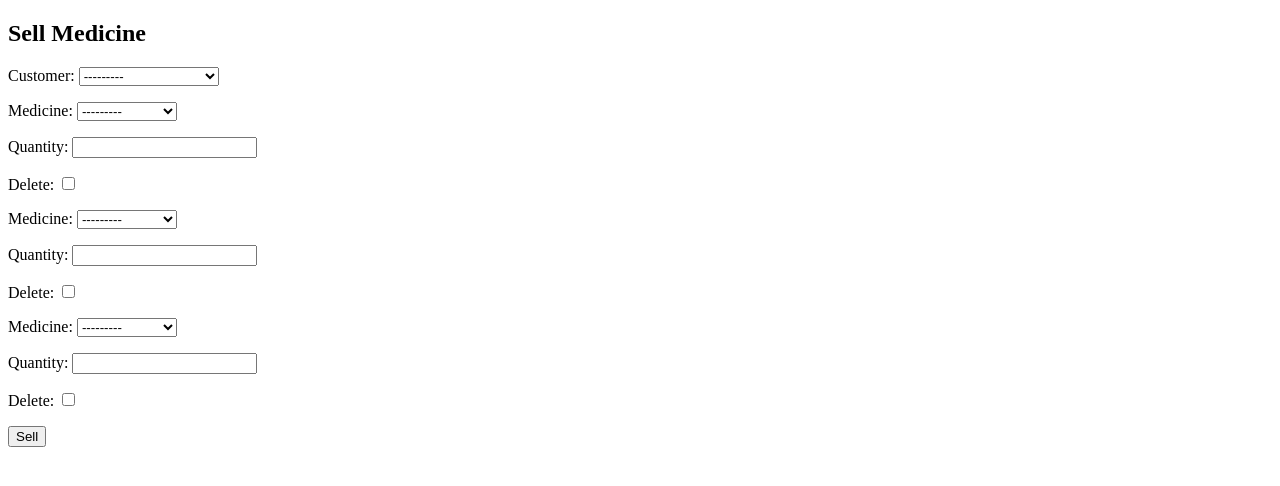
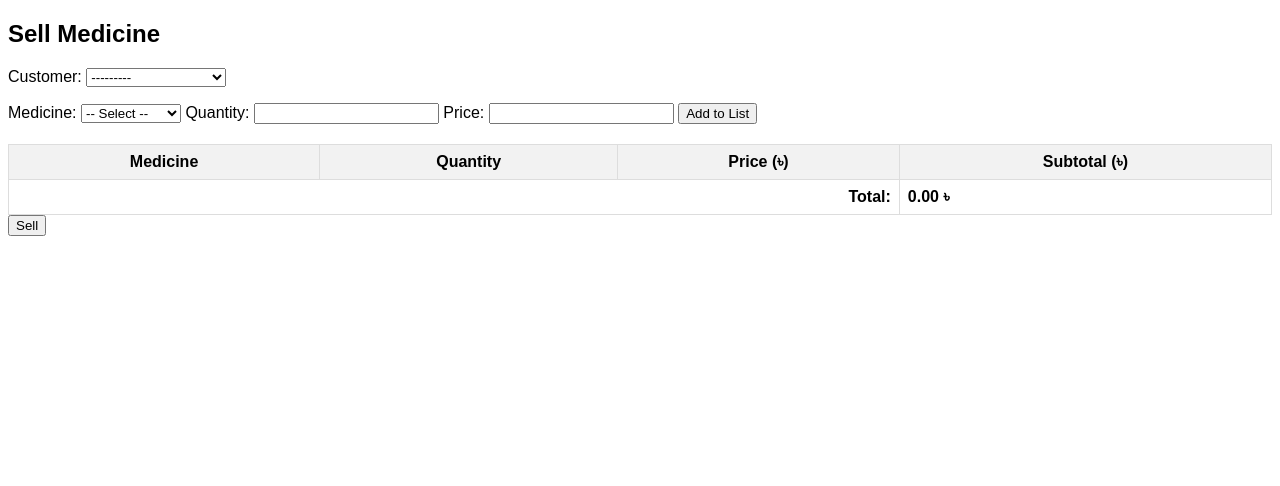
Before and after one commit to ShakilAhmedKhan/pharmapos, a Django app: page /sell-medicine/ in a window 1280 px wide. Shown: the top 486 px of the page. Run offline with Django 5.2, Linux system fonts and the light colour scheme; data comes from the database, SQL or seed files in the repository; both versions use the stored data as it was after the commit.

Commit message:
some new files added to branch1

```diff
--- a/pharmacy/models.py
+++ b/pharmacy/models.py
@@ -1,4 +1,5 @@
 from django.db import models
+from django.db.models import Sum, F
 
 class Customer(models.Model):
     name = models.CharField(max_length=100)
@@ -10,6 +11,7 @@
 class Medicine(models.Model):
     name = models.CharField(max_length=100)
     stock = models.PositiveIntegerField()
+    price = models.DecimalField(max_digits=10, decimal_places=2)  # New field
     shelf_location = models.CharField(max_length=50)
 
     def __str__(self):
@@ -22,6 +24,9 @@
     def __str__(self):
         return f"Invoice #{self.id} - {self.customer.name}"
 
+    def total_price(self):
+        return self.items.aggregate(total=Sum(F('quantity') * F('medicine__price')))['total'] or 0
+
 class SaleItem(models.Model):
     sale = models.ForeignKey(Sale, on_delete=models.CASCADE, related_name='items')
     medicine = models.ForeignKey(Medicine, on_delete=models.CASCADE)
@@ -29,3 +34,6 @@
 
     def __str__(self):
         return f"{self.medicine.name} x {self.quantity}"
+
+    def subtotal(self):
+        return self.quantity * self.medicine.price
--- a/pharmacy/templates/pharmacy/add_customer.html
+++ b/pharmacy/templates/pharmacy/add_customer.html
@@ -5,7 +5,7 @@
     <title>Title</title>
 </head>
 <body>
-<h2>{{ view.model.__name__ }} Form</h2>
+<h2>Add Customer</h2>
 <form method="post">{% csrf_token %}{{ form.as_p }}<button type="submit">Save</button></form>
 </body>
 </html>
--- a/pharmacy/templates/pharmacy/add_medicine.html
+++ b/pharmacy/templates/pharmacy/add_medicine.html
@@ -5,7 +5,7 @@
     <title>Title</title>
 </head>
 <body>
-<h2>add med</h2>
+<h2>Add Medicine</h2>
 <form method="post">{% csrf_token %}{{ form.as_p }}<button type="submit">Save</button></form>
 </body>
 </html>
--- a/pharmacy/templates/pharmacy/sell_medicine.html
+++ b/pharmacy/templates/pharmacy/sell_medicine.html
@@ -2,15 +2,182 @@
 <html lang="en">
 <head>
     <meta charset="UTF-8">
-    <title>Title</title>
+    <title>Sell Medicine</title>
+    <style>
+        body {
+            font-family: Arial, sans-serif;
+        }
+        .medicine-list {
+            margin-top: 20px;
+            border-collapse: collapse;
+            width: 100%;
+        }
+        .medicine-list th, .medicine-list td {
+            border: 1px solid #ddd;
+            padding: 8px;
+        }
+        .medicine-list th {
+            background-color: #f2f2f2;
+        }
+    </style>
+    <script>
+        let medicineData = {};
+
+        function onMedicineChange() {
+            const selectedId = document.getElementById('medicine').value;
+            const price = medicineData[selectedId]?.price || 0;
+            document.getElementById('price').value = price;
+        }
+
+        function addMedicineToList() {
+            const medicineSelect = document.getElementById('medicine');
+            const selectedId = medicineSelect.value;
+            const medicineName = medicineSelect.options[medicineSelect.selectedIndex].text;
+            const quantity = document.getElementById('quantity').value;
+            const price = document.getElementById('price').value;
+
+            if (!selectedId || !quantity) {
+                alert('Please select a medicine and quantity');
+                return;
+            }
+
+            const table = document.getElementById('medicine-table-body');
+            const row = document.createElement('tr');
+
+            row.innerHTML = `
+                <td><input type="hidden" name="form-${table.rows.length}-medicine" value="${selectedId}">${medicineName}</td>
+                <td><input type="hidden" name="form-${table.rows.length}-quantity" value="${quantity}">${quantity}</td>
+                <td>${price}</td>
+            `;
+
+            table.appendChild(row);
+
+            document.getElementById('id_form-TOTAL_FORMS').value = table.rows.length;
+
+            // Reset inputs
+            document.getElementById('quantity').value = '';
+            document.getElementById('price').value = '';
+        }
+    </script>
 </head>
 <body>
 <h2>Sell Medicine</h2>
-<form method="post">{% csrf_token %}
+<form method="post">
+    {% csrf_token %}
     {{ sale_form.as_p }}
+
+    <!-- Hidden formset management -->
     {{ formset.management_form }}
-    {% for form in formset %}{{ form.as_p }}{% endfor %}
-    <button type="submit">Sell</button>
+
+    <!-- Dynamic medicine input area -->
+    <label for="medicine">Medicine:</label>
+    <select id="medicine" onchange="onMedicineChange()">
+        <option value="">-- Select --</option>
+        {% for med in formset.forms.0.fields.medicine.queryset %}
+            <option value="{{ med.id }}">{{ med.name }}</option>
+        {% endfor %}
+    </select>
+
+    <label for="quantity">Quantity:</label>
+    <input type="number" id="quantity" min="1">
+
+    <label for="price">Price:</label>
+    <input type="text" id="price" readonly>
+
+    <button type="button" onclick="addMedicineToList()">Add to List</button>
+
+    <!-- Table to show list -->
+    <table class="medicine-list">
+    <thead>
+    <tr>
+        <th>Medicine</th>
+        <th>Quantity</th>
+        <th>Price (৳)</th>
+        <th>Subtotal (৳)</th>
+    </tr>
+    </thead>
+    <tbody id="medicine-table-body"></tbody>
+    <tfoot>
+    <tr>
+        <td colspan="3" style="text-align: right;"><strong>Total:</strong></td>
+        <td><strong><span id="total-price">0.00</span> ৳</strong></td>
+    </tr>
+    </tfoot>
+</table></table>
+
+    <input type="submit" value="Sell">
 </form>
+
+<script>
+    // ✅ Store medicine price from Django into a JS object
+    medicineData = {
+        {% for med in formset.forms.0.fields.medicine.queryset %}
+            "{{ med.id }}": { "price": {{ med.price|floatformat:"2" }} },
+        {% endfor %}
+    };
+
+    function onMedicineChange() {
+        const selectedId = document.getElementById('medicine').value;
+        const price = medicineData[selectedId]?.price || 0;
+        document.getElementById('price').value = price;
+    }
+
+    function updateTotal() {
+        const table = document.getElementById('medicine-table-body');
+        let total = 0;
+
+        for (const row of table.rows) {
+            const subtotal = parseFloat(row.dataset.subtotal);
+            total += isNaN(subtotal) ? 0 : subtotal;
+        }
+
+        document.getElementById('total-price').innerText = total.toFixed(2);
+    }
+
+    function addMedicineToList() {
+        const medicineSelect = document.getElementById('medicine');
+        const selectedId = medicineSelect.value;
+        const medicineName = medicineSelect.options[medicineSelect.selectedIndex].text;
+        const quantity = parseInt(document.getElementById('quantity').value);
+        const price = parseFloat(document.getElementById('price').value);
+
+        if (!selectedId || !quantity || isNaN(price)) {
+            alert('Please select a medicine and quantity');
+            return;
+        }
+
+        const subtotal = quantity * price;
+
+        const table = document.getElementById('medicine-table-body');
+        const row = document.createElement('tr');
+        row.dataset.subtotal = subtotal;
+
+        row.innerHTML = `
+            <td>
+                <input type="hidden" name="form-${table.rows.length}-medicine" value="${selectedId}">
+                ${medicineName}
+            </td>
+            <td>
+                <input type="hidden" name="form-${table.rows.length}-quantity" value="${quantity}">
+                ${quantity}
+            </td>
+            <td>
+                ${price.toFixed(2)}
+            </td>
+            <td>
+                ${subtotal.toFixed(2)}
+            </td>
+        `;
+
+        table.appendChild(row);
+        document.getElementById('id_form-TOTAL_FORMS').value = table.rows.length;
+
+        updateTotal();
+
+        // Reset inputs
+        document.getElementById('quantity').value = '';
+        document.getElementById('price').value = '';
+    }
+</script>
 </body>
 </html>
--- a/pharmacy/urls.py
+++ b/pharmacy/urls.py
@@ -1,10 +1,11 @@
 from django.urls import path
-from .views import IndexView, AddCustomerView, AddMedicineView, SellMedicineView, InvoiceListView
+from .views import IndexView, AddCustomerView, AddMedicineView, SellMedicineView, InvoiceListView, InvoiceDetailView
 
 urlpatterns = [
     path('', IndexView.as_view(), name='index'),
     path('add-customer/', AddCustomerView.as_view(), name='add_customer'),
     path('add-medicine/', AddMedicineView.as_view(), name='add_medicine'),
     path('sell-medicine/', SellMedicineView.as_view(), name='sell_medicine'),
-    path('invoices/', InvoiceListView.as_view(), name='invoices'),
+    path('invoices/', InvoiceListView.as_view(), name='invoice_list'),
+    path('invoices/<int:pk>/', InvoiceDetailView.as_view(), name='invoice_detail'),
 ]
--- a/pharmacy/views.py
+++ b/pharmacy/views.py
@@ -4,21 +4,25 @@
 from .models import Customer, Medicine, Sale
 from .forms import CustomerForm, MedicineForm, SaleForm, SaleItemFormSet
 
+# Home page
 class IndexView(TemplateView):
     template_name = 'pharmacy/index.html'
 
+# Add customer
 class AddCustomerView(CreateView):
     model = Customer
     form_class = CustomerForm
     template_name = 'pharmacy/add_customer.html'
     success_url = reverse_lazy('index')
 
+# Add medicine
 class AddMedicineView(CreateView):
     model = Medicine
     form_class = MedicineForm
     template_name = 'pharmacy/add_medicine.html'
     success_url = reverse_lazy('index')
 
+# Sell medicine with stock validation
 class SellMedicineView(CreateView):
     template_name = 'pharmacy/sell_medicine.html'
     success_url = reverse_lazy('index')
@@ -26,22 +30,52 @@
     def get(self, request):
         sale_form = SaleForm()
         formset = SaleItemFormSet()
-        return render(request, self.template_name, {'sale_form': sale_form, 'formset': formset})
+        return render(request, self.template_name, {
+            'sale_form': sale_form,
+            'formset': formset
+        })
 
     def post(self, request):
         sale_form = SaleForm(request.POST)
         formset = SaleItemFormSet(request.POST)
+
         if sale_form.is_valid() and formset.is_valid():
+            items = formset.save(commit=False)
+
+            # Check for stock availability
+            for item in items:
+                if item.quantity > item.medicine.stock:
+                    sale_form.add_error(None, f"Not enough stock for {item.medicine.name}. Only {item.medicine.stock} left.")
+                    return render(request, self.template_name, {
+                        'sale_form': sale_form,
+                        'formset': formset
+                    })
+
+            # Save sale and update stock
             sale = sale_form.save()
-            items = formset.save(commit=False)
             for item in items:
                 item.sale = sale
-                item.save()
                 item.medicine.stock -= item.quantity
                 item.medicine.save()
+                item.save()
+
             return redirect(self.success_url)
-        return render(request, self.template_name, {'sale_form': sale_form, 'formset': formset})
 
+        return render(request, self.template_name, {
+            'sale_form': sale_form,
+            'formset': formset
+        })
+
+# List all invoices with optional search by customer name/phone
+from django.views.generic import TemplateView, CreateView, ListView, DetailView
+from django.shortcuts import render, redirect
+from django.urls import reverse_lazy
+from .models import Customer, Medicine, Sale
+from .forms import CustomerForm, MedicineForm, SaleForm, SaleItemFormSet
+
+# Other views remain the same...
+
+# Updated invoice list view
 class InvoiceListView(ListView):
     model = Sale
     template_name = 'pharmacy/invoices.html'
@@ -51,11 +85,18 @@
         qs = super().get_queryset()
         if query:
             qs = qs.filter(customer__name__icontains=query) | qs.filter(customer__phone__icontains=query)
-        return qs
+        return qs.order_by('-sale_date')  # Show latest first
+
+# New detail view
+class InvoiceDetailView(DetailView):
+    model = Sale
+    template_name = 'pharmacy/invoice_detail.html'
+    context_object_name = 'invoice'
+
 
 
 from rest_framework import viewsets
-from .models import Medicine, Customer, Sale, SaleItem
+from .models import Medicine, Customer, Sale
 from .serializers import MedicineSerializer, CustomerSerializer, SaleSerializer
 
 class MedicineViewSet(viewsets.ModelViewSet):
```
Also changed, not shown: pharmacy/templates/pharmacy/invoice_detail.html (added, +36 -0 lines), pharmacy/templates/pharmacy/invoices.html (+4 -7 lines), db.sqlite3, pharmacy/migrations/0002_rename_datetime_sale_sale_date_remove_medicine_price_and_more.py (added), pharmacy/migrations/0003_medicine_price.py (added).
